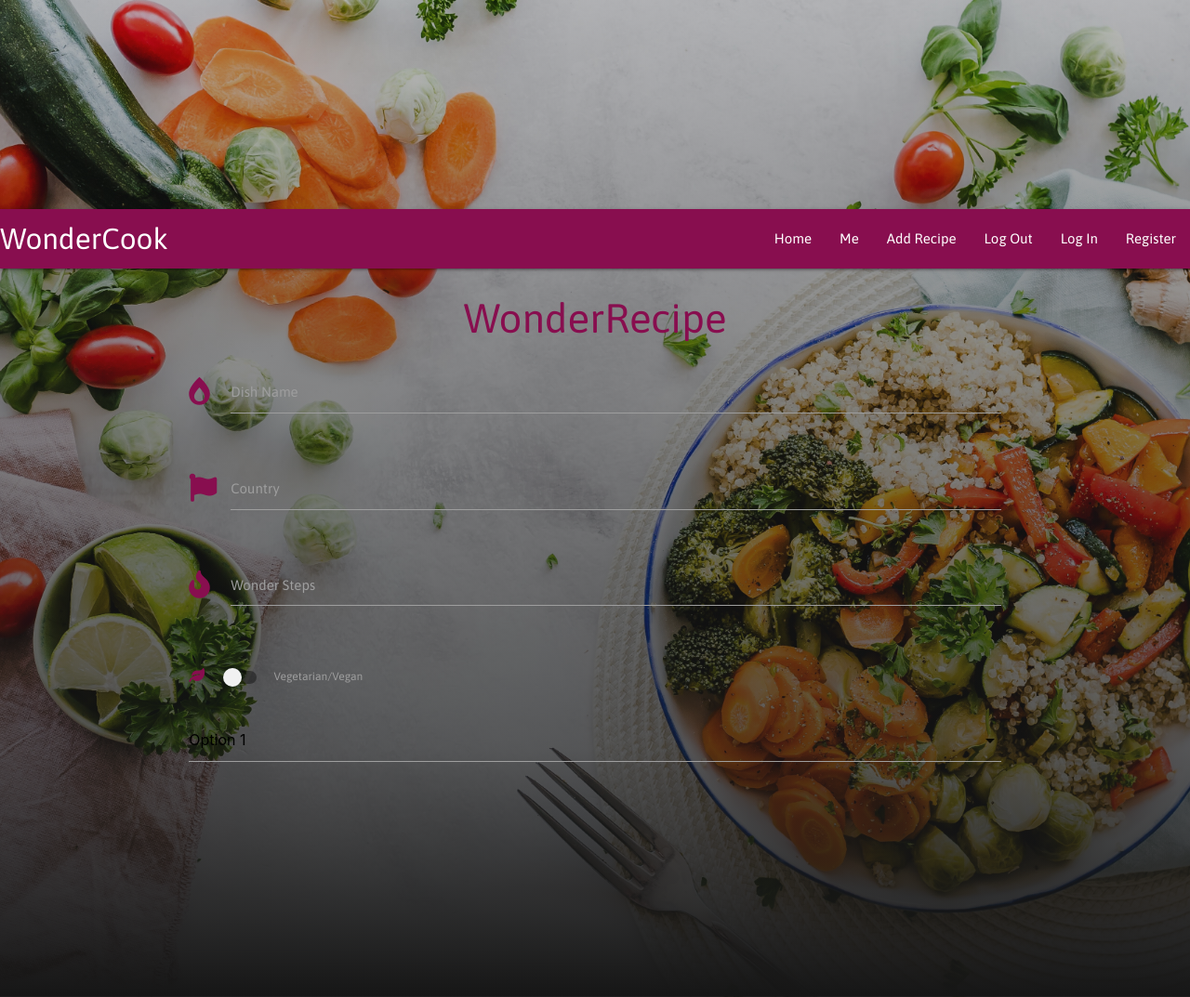
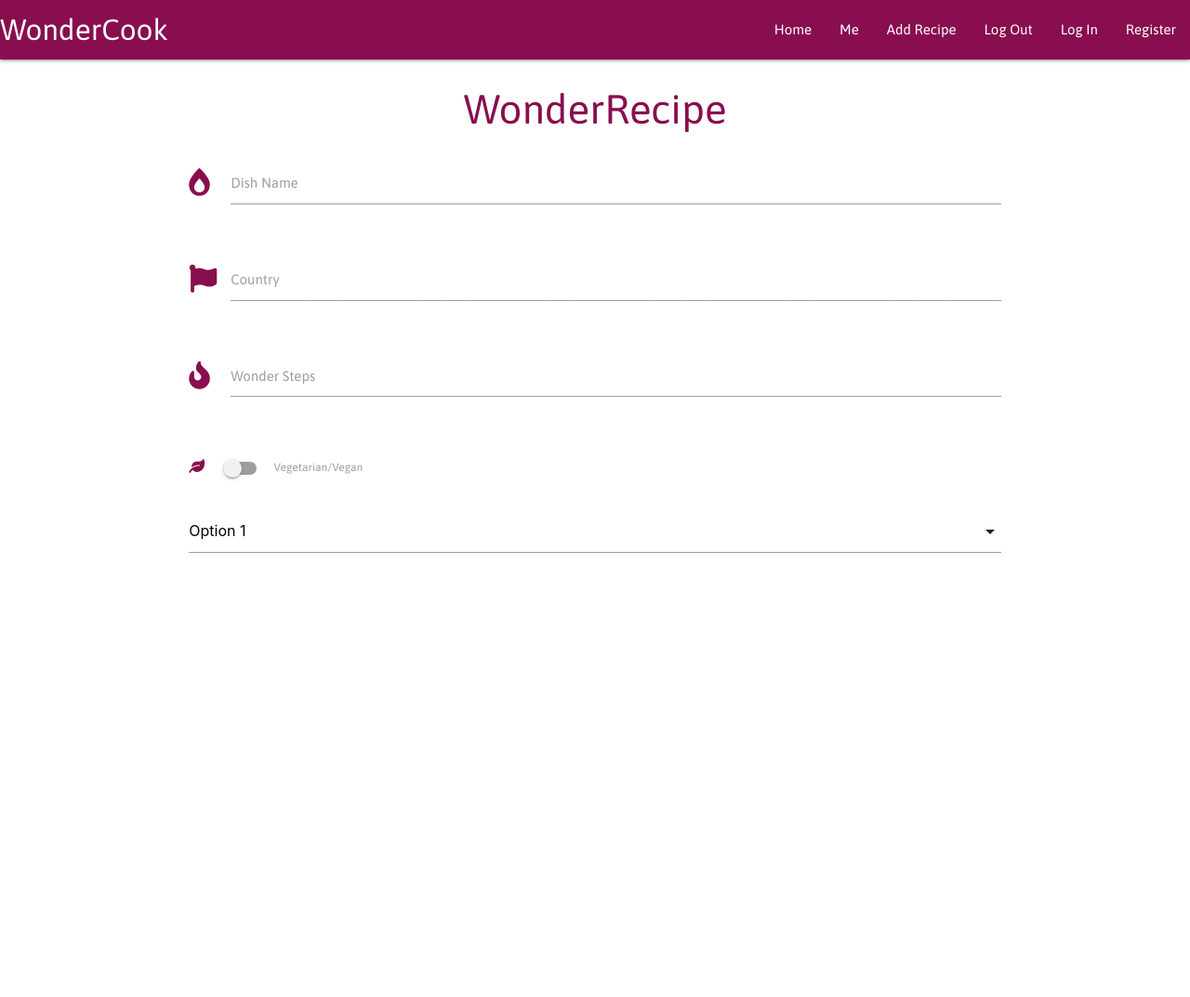
Before and after one commit to kervo/DataCentric_MS3, a Flask app: page /add_recipe in a window 1280 px wide. Shown: the whole page at 93% size. After the commit the page ends 595 px from the top, so only its background shows below. Run offline with Flask 2, Linux system fonts and the light colour scheme; some libraries are stand-ins or nearby versions.

```diff
--- a/templates/base.html
+++ b/templates/base.html
@@ -27,7 +27,7 @@
     />
     <title>WonderCook</title>
   </head>
-  <body class="home-background">
+  <body>
     <header>
       <!-- Navbar for full screen version -->
       <nav class="nav-extended pink darken-4">
```
